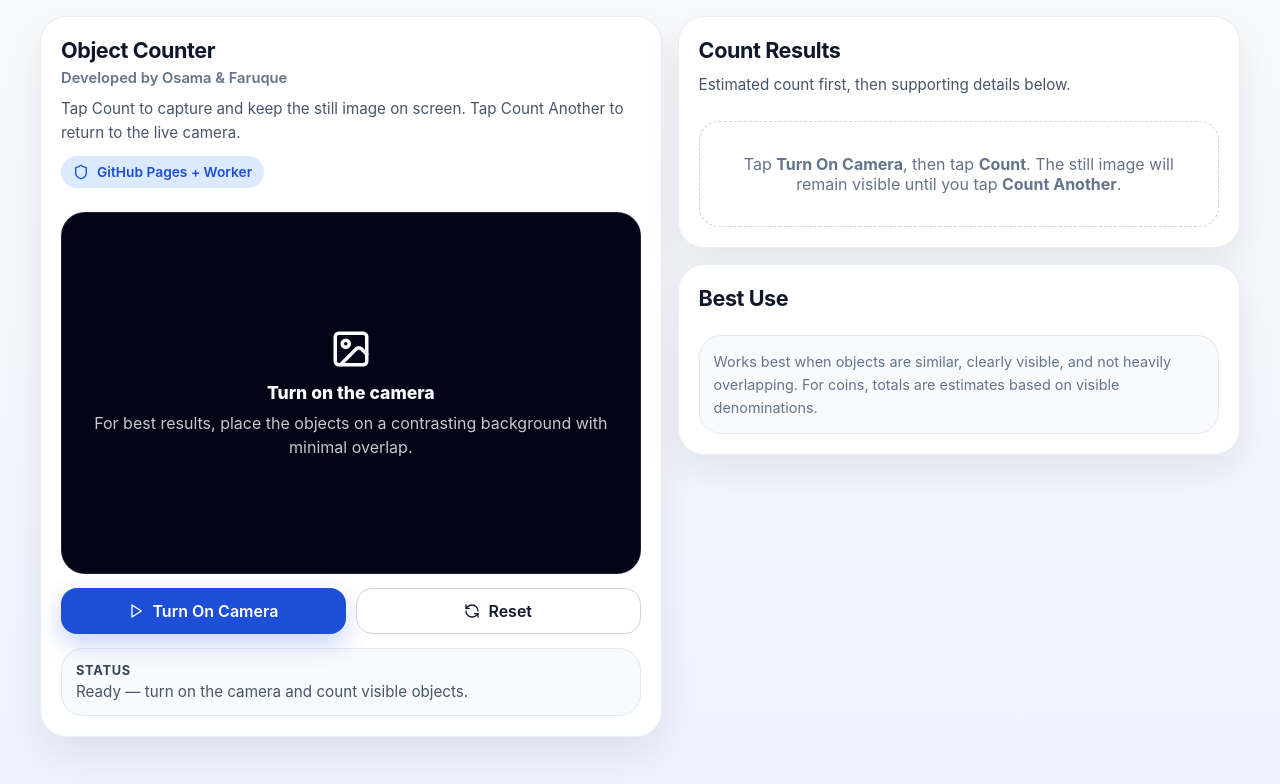
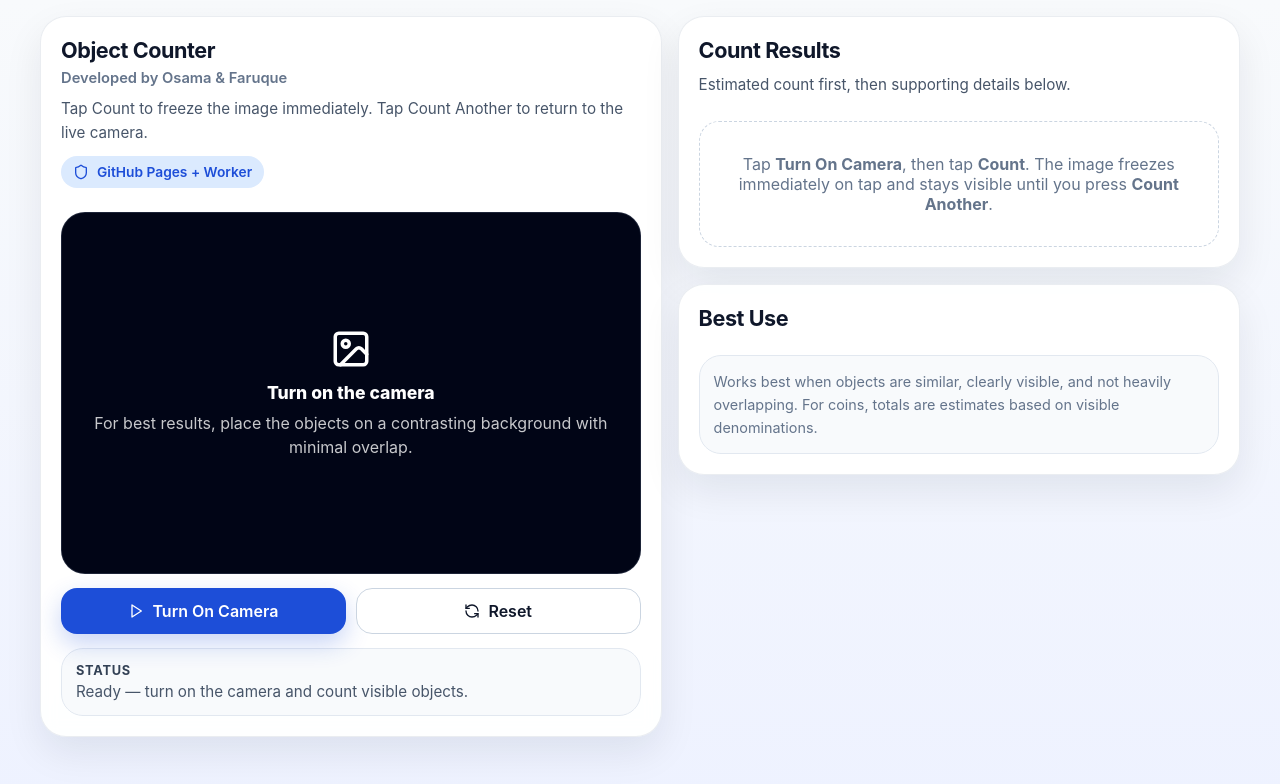
Before and after one commit to faruqueomar81/object-counter-app, a React (Vite) app: page / in a window 1280 px wide. Shown: the top 784 px of the page. Built offline with nearby package versions, Linux system fonts and the light colour scheme.

Commit message:
Update App.jsx

```diff
--- a/src/App.jsx
+++ b/src/App.jsx
@@ -506,17 +506,16 @@ export default function App() {
       return;
     }
 
-    // keep still image visible after count completes
+    // Freeze immediately
     setCapturedImage(frame);
+    stopCamera(true);
+    setStatus("Snapshot captured. Counting now...");
 
     try {
       setAnalyzing(true);
       setError("");
-      setStatus("Resizing image...");
 
       const resizedBlob = await resizeImage(frame, 1400, 0.82);
-
-      setStatus("Counting objects...");
 
       const formData = new FormData();
       formData.append("image", resizedBlob, "objects.jpg");
@@ -540,9 +539,6 @@ export default function App() {
       }
 
       setAnalysis(parsed);
-
-      // stop live camera, but keep still image on screen
-      stopCamera(true);
       setStatus("Count complete ✅");
     } catch (err) {
       setAnalysis(null);
@@ -556,19 +552,16 @@ export default function App() {
   const handlePrimaryAction = async () => {
     if (analyzing) return;
 
-    // first use
     if (!cameraOn && !analysis && !capturedImage) {
       await startCamera();
       return;
     }
 
-    // live camera currently visible
     if (cameraOn) {
       await countObjects();
       return;
     }
 
-    // still image + result currently visible
     if (!cameraOn && (analysis || capturedImage)) {
       await restartCameraFresh();
     }
@@ -631,8 +624,8 @@ export default function App() {
                         Developed by Osama & Faruque
                       </div>
                       <p className="card-subtitle">
-                        Tap Count to capture and keep the still image on screen.
-                        Tap Count Another to return to the live camera.
+                        Tap Count to freeze the image immediately. Tap Count
+                        Another to return to the live camera.
                       </p>
                     </div>
 
@@ -811,8 +804,9 @@ export default function App() {
                   ) : (
                     <div className="empty">
                       Tap <strong>Turn On Camera</strong>, then tap{" "}
-                      <strong>Count</strong>. The still image will remain visible
-                      until you tap <strong>Count Another</strong>.
+                      <strong>Count</strong>. The image freezes immediately on
+                      tap and stays visible until you press{" "}
+                      <strong>Count Another</strong>.
                     </div>
                   )}
                 </div>
@@ -839,3 +833,4 @@ export default function App() {
     </>
   );
 }
+``
```
